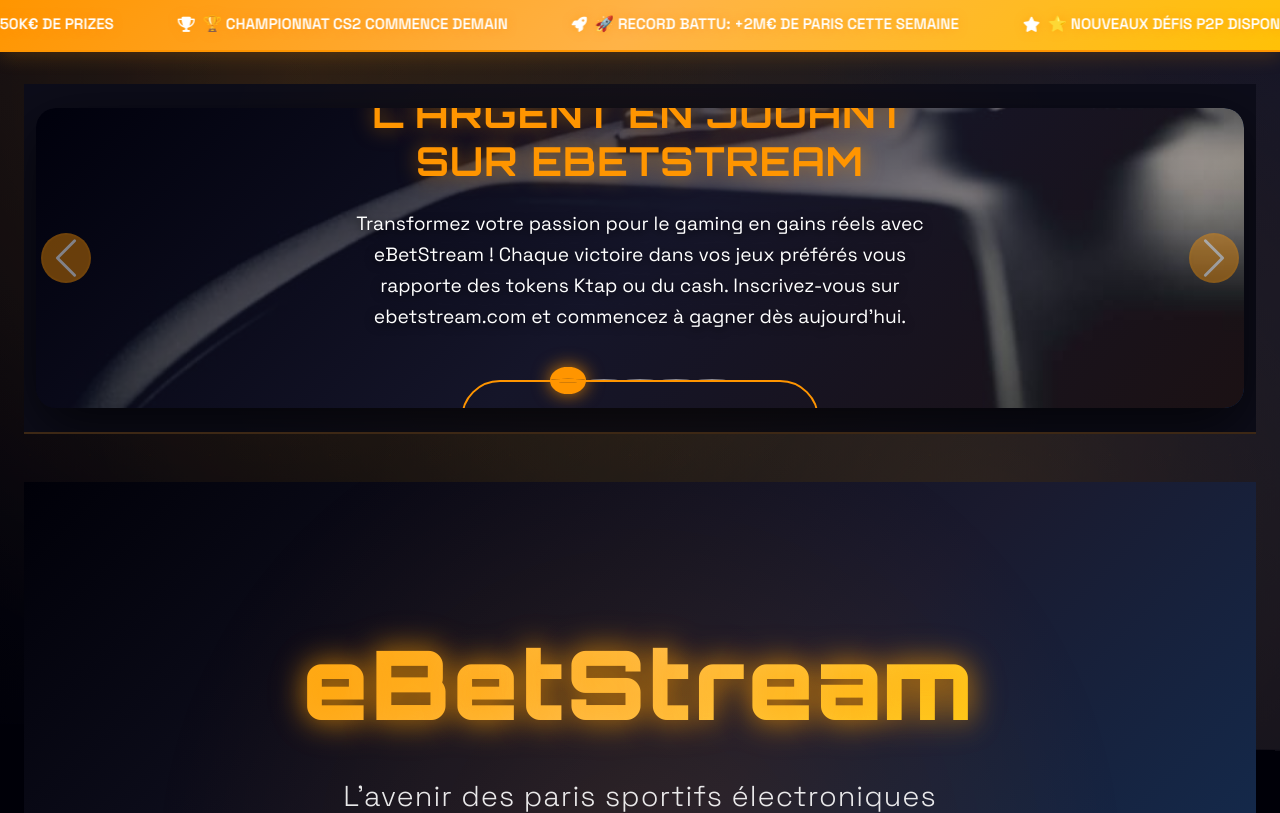
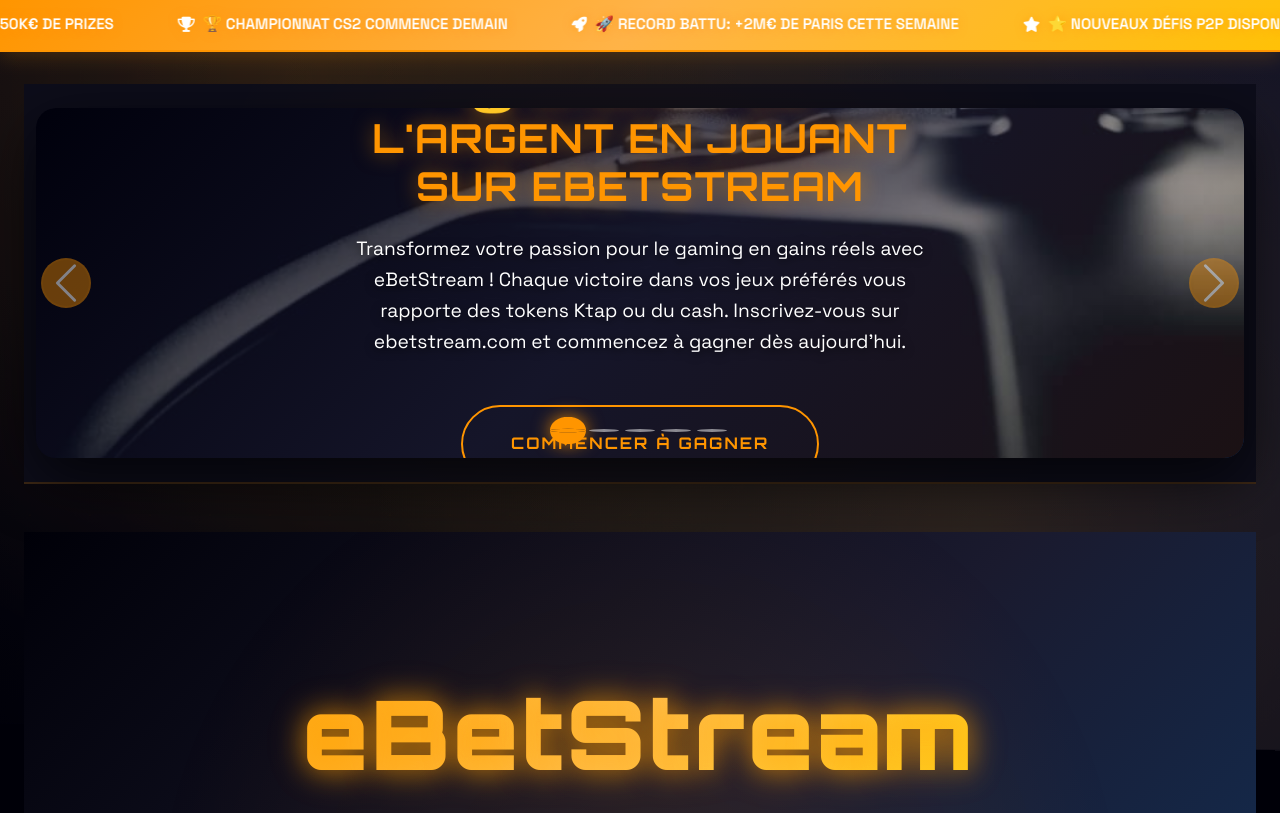
Before and after one commit to rene1001/eBet-Stream, a Django app: page / in a window 1280 px wide. Shown: the part 95-908 px from the top of the page. Run offline with Django 5.2, Linux system fonts and the light colour scheme; data comes from the database, SQL or seed files in the repository; data that the repository does not hold is empty; some libraries are stand-ins or nearby versions.

Commit message:
Improve promotional carousel visibility and display for all content
Update CSS styles in sport-style.css to make the promotional carousel visible and properly display all content, adjusting overflow, padding, height, margin, and max-width properties.

Replit-Commit-Author: Agent
Replit-Commit-Session-Id: 8117409b-b8f8-421f-a77d-8989a4fb6475
Replit-Commit-Checkpoint-Type: intermediate_checkpoint
Replit-Commit-Screenshot-Url: https://storage.googleapis.com/screenshot-production-us-central1/09129d1f-81ed-47d8-91bd-9fd91e951cca/8117409b-b8f8-421f-a77d-8989a4fb6475/Me78H9f

```diff
--- a/eBetStream/static/css/sport-style.css
+++ b/eBetStream/static/css/sport-style.css
@@ -804,7 +804,9 @@ body::after {
     background: var(--dark-space);
     border-bottom: 2px solid rgba(255, 149, 0, 0.2);
     position: relative;
-    overflow: hidden;
+    overflow: visible;
+    padding: var(--space-xl) 0;
+    min-height: 400px;
 }
 
 .promo-carousel-section::before {
@@ -828,10 +830,12 @@ body::after {
 
 .promo-slide {
     position: relative;
-    height: 300px;
+    height: 350px;
     border-radius: var(--radius-l);
     overflow: hidden;
     background: var(--gradient-dark);
+    margin: 0 auto;
+    max-width: 100%;
 }
 
 .carousel-img {
```
Also changed, not shown: 2 other files.
